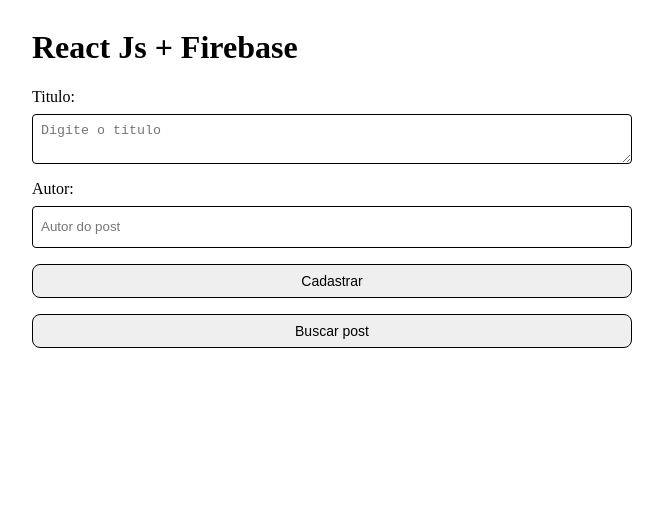
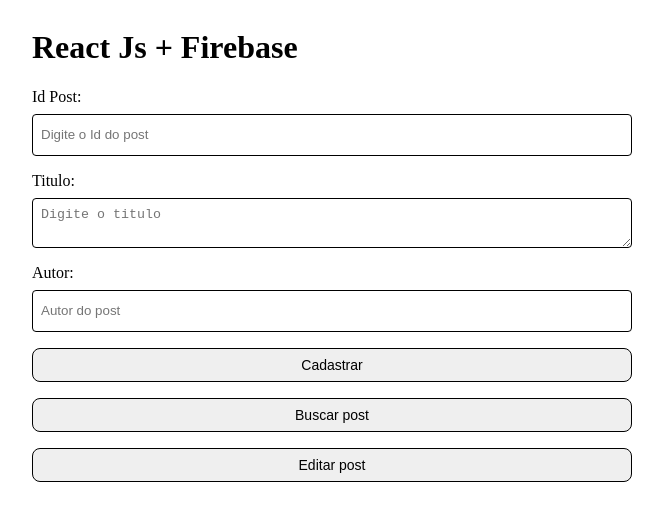
Before and after one commit to YanGraim/firebase, a React (Create React App) app: page / in a window 1280 px wide. Shown: the top 520 px of the page, without its empty margins (308-971 px from the left). Built offline with nearby package versions, Linux system fonts and the light colour scheme.

Commit message:
adiciona estrutura para editar post

```diff
--- a/src/App.js
+++ b/src/App.js
@@ -6,6 +6,8 @@
 function App() {
   const [titulo, setTitulo] = useState('');
   const [autor, setAutor] = useState('');
+  const [idPost, setIdPost] = useState('');
+
   const [posts, setPosts] = useState([]);
 
   async function handleAdd() {
@@ -62,10 +64,18 @@
 
   }
 
+  function handleEdit() {
+    alert("Editando")
+  }
+
   return (
     <div>
       <div className="container">
         <h1>React Js + Firebase</h1>
+
+      <label>Id Post:</label>
+      <input type="text" placeholder="Digite o Id do post" value={idPost} onChange={((e) => setIdPost(e.target.value))}/>
+
         <label>Titulo: </label>
         <textarea type="text" placeholder="Digite o titulo" value={titulo} onChange={(e) => setTitulo(e.target.value)}/>
 
@@ -75,6 +85,7 @@
 
         <button onClick={handleAdd}>Cadastrar</button>
         <button onClick={handleSearch}>Buscar post</button>
+        <button onClick={handleEdit}>Editar post</button>
 
         <ul>
           {posts.map((post) => {
```
